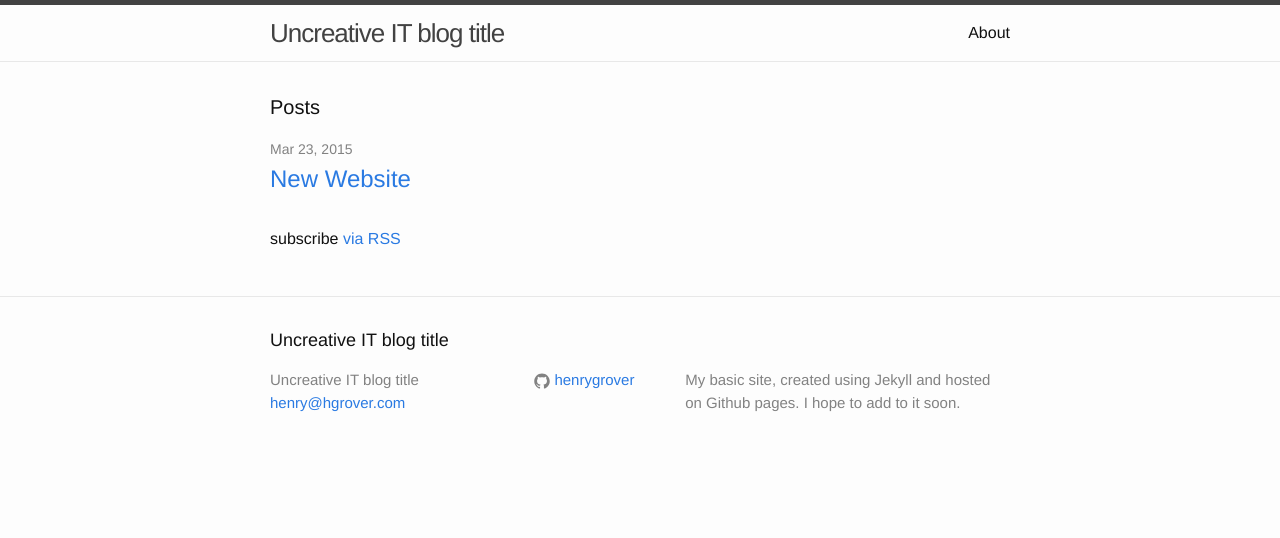
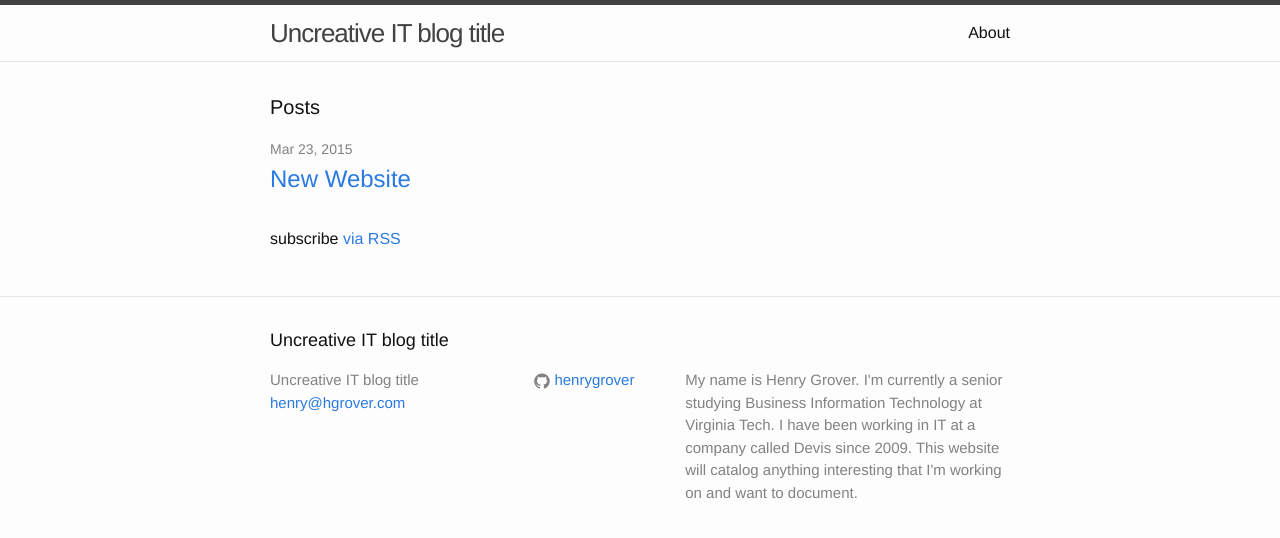
Before and after one commit to henrygrover/henrygrover.github.io, a Jekyll site: the page built from index.html, in a window 1280 px wide. Shown: the top 538 px of the page. Built offline with Jekyll 4.4.1, drawn with Linux system fonts in a browser that asks for light colours.

Commit message:
Updated about me

```diff
--- a/_config.yml
+++ b/_config.yml
@@ -2,7 +2,7 @@
 title: Uncreative IT blog title
 email: henry@hgrover.com
 description: > # this means to ignore newlines until "baseurl:"
-    My basic site, created using Jekyll and hosted on Github pages. I hope to add to it soon.
+    My name is Henry Grover. I'm currently a senior studying Business Information Technology at Virginia Tech.  I have been working in IT at a company called Devis since 2009.  This website will catalog anything interesting that I'm working on and want to document.
 baseurl: "" # the subpath of your site, e.g. /blog/
 url: "http://hgrover.com" # the base hostname & protocol for your site
 github_username:  henrygrover
```
Also changed, not shown: 4 other files.
